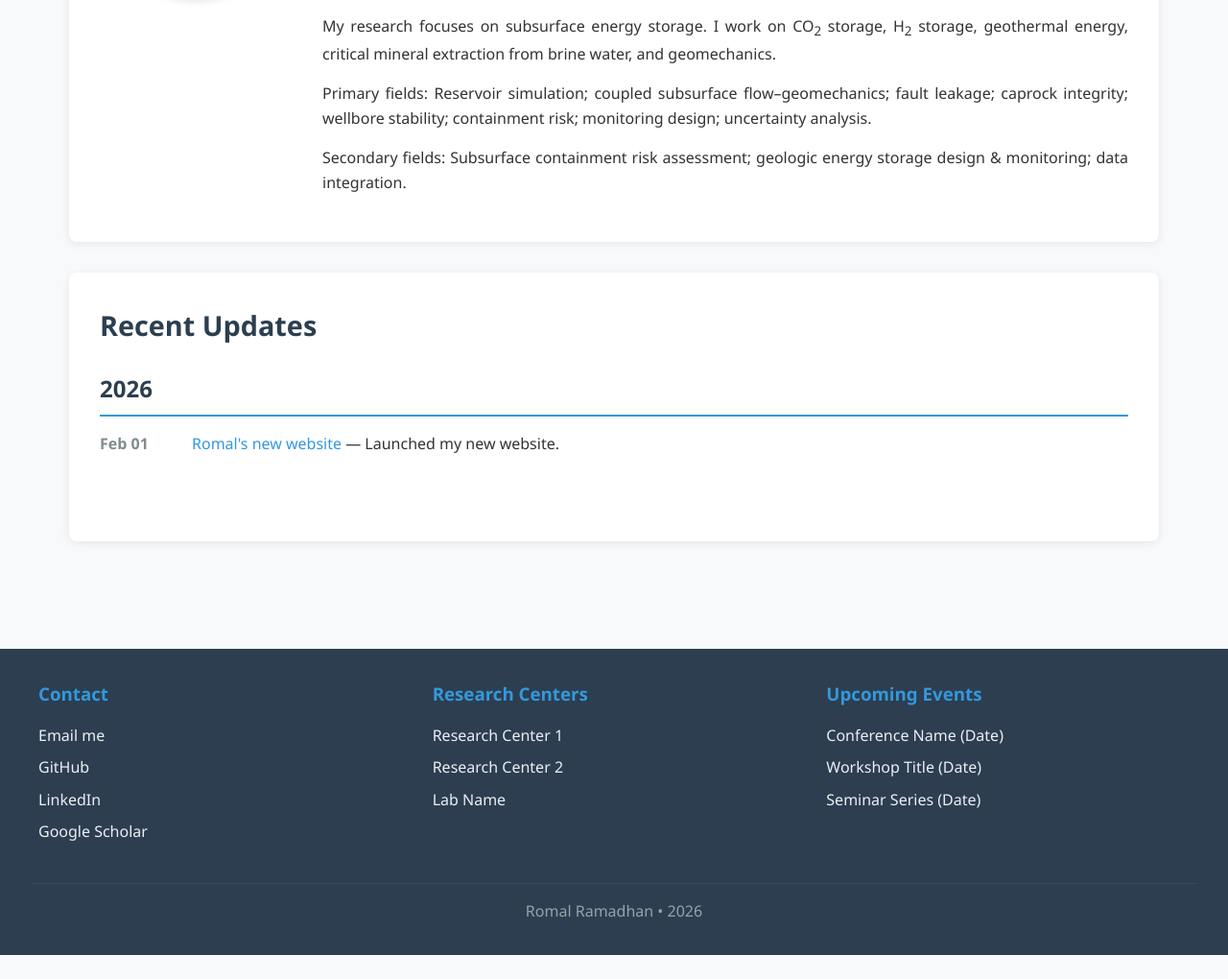
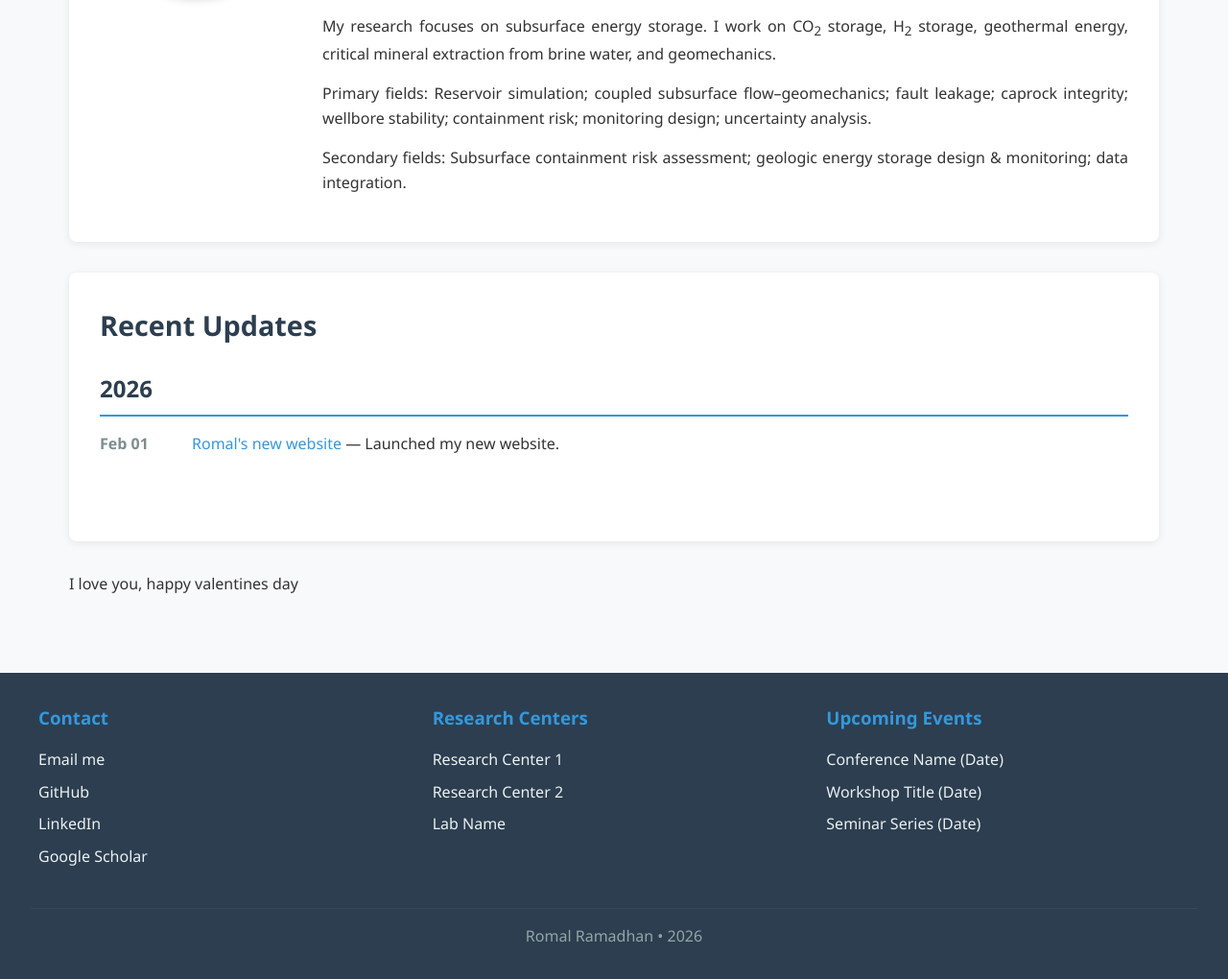
Before and after one commit to romalramadhan29/romalramadhan29.github.io, a Jekyll site: the page built from index.html, in a window 1280 px wide and 1390 px high, cut to the strip 370-1390 px from the top of the window. Shown: the whole strip at 96% size. Built offline with Jekyll 4.4.1, drawn with Linux system fonts in a browser that asks for light colours.

Commit message:
adding 1 line

```diff
--- a/index.html
+++ b/index.html
@@ -65,3 +65,5 @@ title: Home
     </div>
   {% endfor %}
 </section>
+
+I love you, happy valentines day
```
